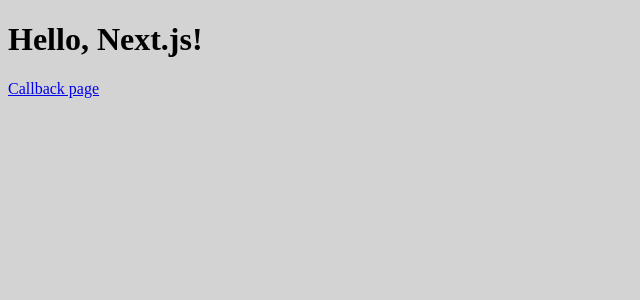
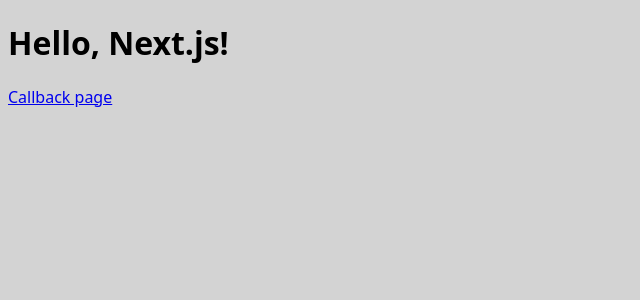
Before and after one commit to Arcader717/basic-next, a Next.js app: page / in a window 1280 px wide. Shown: the top 300 px of the page, without its empty margins (0-640 px from the left). Built offline with nearby package versions, Linux system fonts and the light colour scheme.

Commit message:
Update layout.tsx

```diff
--- a/app/layout.tsx
+++ b/app/layout.tsx
@@ -1,5 +1,5 @@
 import './global.css';
-import './index.module.css';
+import styles from './index.module.css';
 
 export default function RootLayout({
     children,
@@ -8,7 +8,7 @@
   }) {
     return (
       <html lang="en">
-        <body className="body">{children}</body>
+        <body className={styles.body}>{children}</body>
       </html>
     )
   }
```
